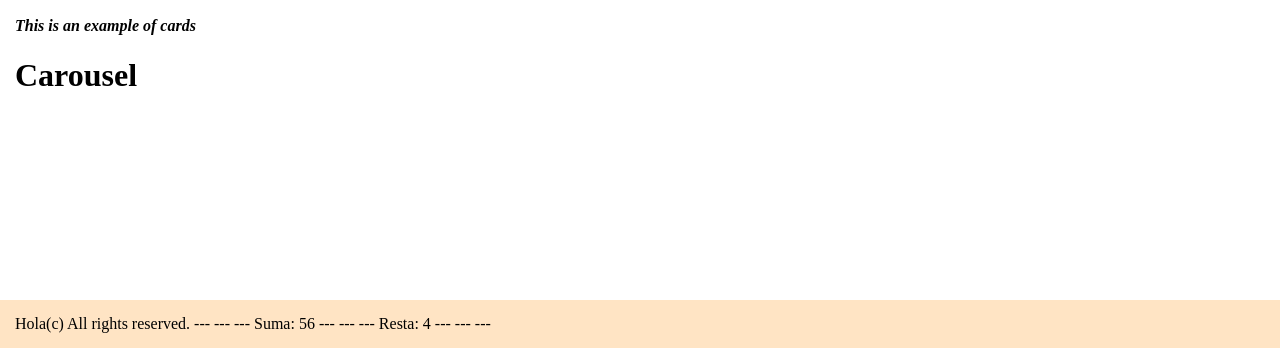
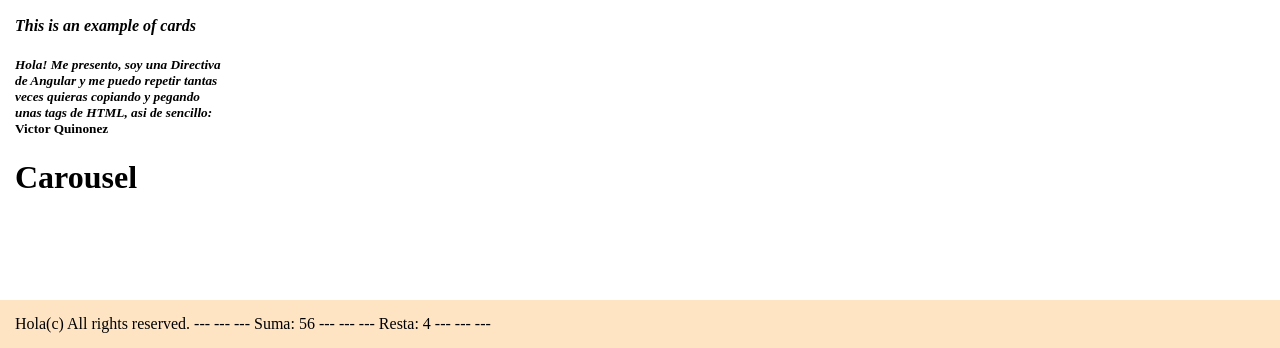
Before and after one commit to rodolfohtx/angularJS, a website: page src/index.html at #!/about-us in a window 1280 px wide. Shown: the part 452-800 px from the top of the page. Drawn offline with nearby package versions, Linux system fonts and the light colour scheme; some packages are replaced by stand-ins of ours.

Commit message:
Directivas anadidas

```diff
--- /dev/null
+++ b/src/Directivas/PersonCard/personCard.html
@@ -0,0 +1,3 @@
+<div class="person-card">
+    <h5><em>Hola! Me presento, soy una Directiva de Angular y me puedo repetir tantas veces quieras copiando y pegando unas tags de HTML, asi de sencillo: </em>{{dirList.nombre}}</h5>
+</div>
--- a/src/Pages/AboutUs/about-us.html
+++ b/src/Pages/AboutUs/about-us.html
@@ -21,6 +21,8 @@
         </div>
 
         <h4><em>This is an example of cards</em></h4>
+
+        <person-card></person-card>
     </div>
 
     <h1>Carousel</h1>
--- a/src/firstController.js
+++ b/src/firstController.js
@@ -48,6 +48,7 @@ angular.module('directoryApp',['ngRoute', 'person'])
             {titulo: '$http'},
             {titulo: 'Cards'},
             {titulo: 'Counter'},
+            {titulo: 'Directivas'},
             {titulo: 'Form HTML Tag'},
             {titulo: 'ng-click'},
             {titulo: 'ng-hide'},
@@ -101,6 +102,8 @@ angular.module('directoryApp',['ngRoute', 'person'])
                 }
             )
         }
+
+        dirList.nombre = "Victor Quinonez";
     })
 
     .service('oper', function() {
@@ -121,4 +124,10 @@ angular.module('directoryApp',['ngRoute', 'person'])
 
     .factory('Data', function(a,b) {
         return message = "Res: "+(a+b)
-    });
+    })
+
+    .directive('personCard', function() {
+        return {
+            templateUrl: './Directivas/PersonCard/personCard.html'
+        }
+    })
--- a/src/style.css
+++ b/src/style.css
@@ -163,3 +163,7 @@ footer {
     font-size: 22px;
     transition: all .3s;
 }
+
+.person-card {
+    max-width: 210px;
+}
```
Also changed, not shown: src/Pages/Home/home.html (+4 -0 lines), src/Pages/Person/name.html (+1 -0 lines), src/index.html (+3 -2 lines).
